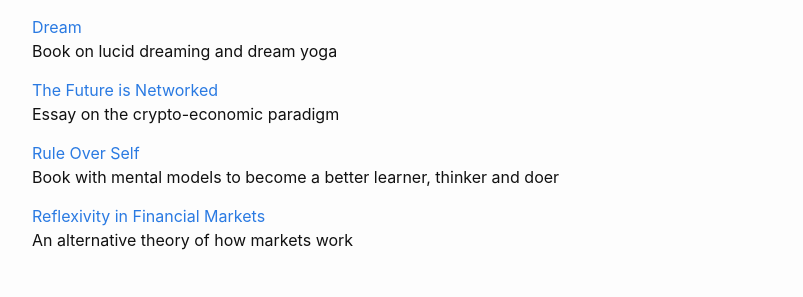
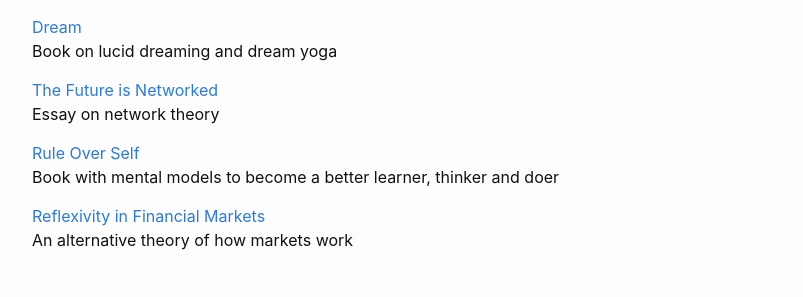
Before and after one commit to link-daniel/link.github.io, a Jekyll site: the page built from index.md, in a window 1280 px wide. Shown: the part 140-437 px from the top of the page, without its empty margins (238-1041 px from the left). Built offline with Jekyll 4.4.1, drawn with Linux system fonts in a browser that asks for light colours.

Commit message:
Update index.md

```diff
--- a/index.md
+++ b/index.md
@@ -18,7 +18,7 @@ Book on lucid dreaming and dream yoga
 
 [The Future is Networked](https://link.com.de/futurenetworked)
 <br>
-Essay on the crypto-economic paradigm
+Essay on network theory
 
 [Rule Over Self](https://link.com.de/ruleoverself)
 <br>
```
